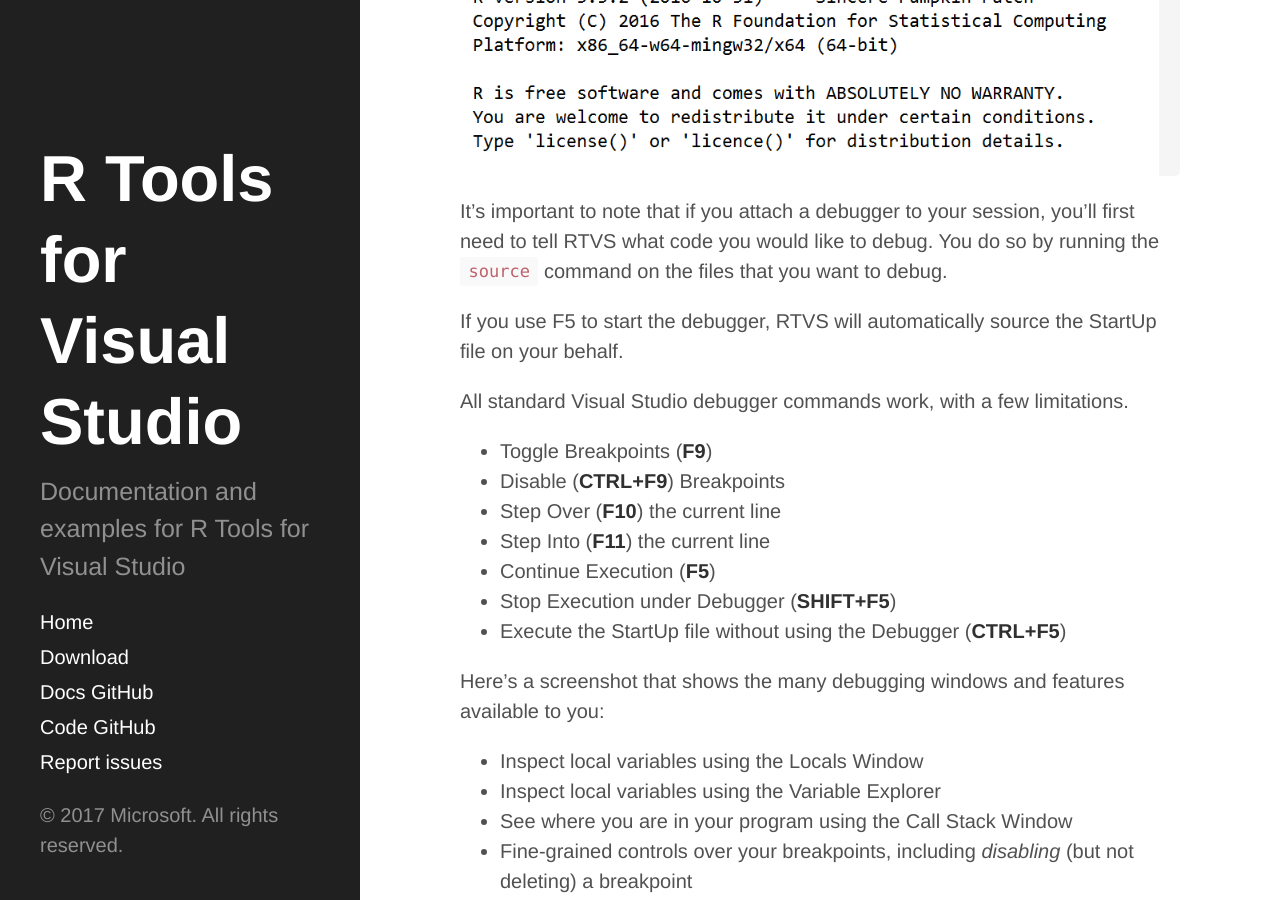
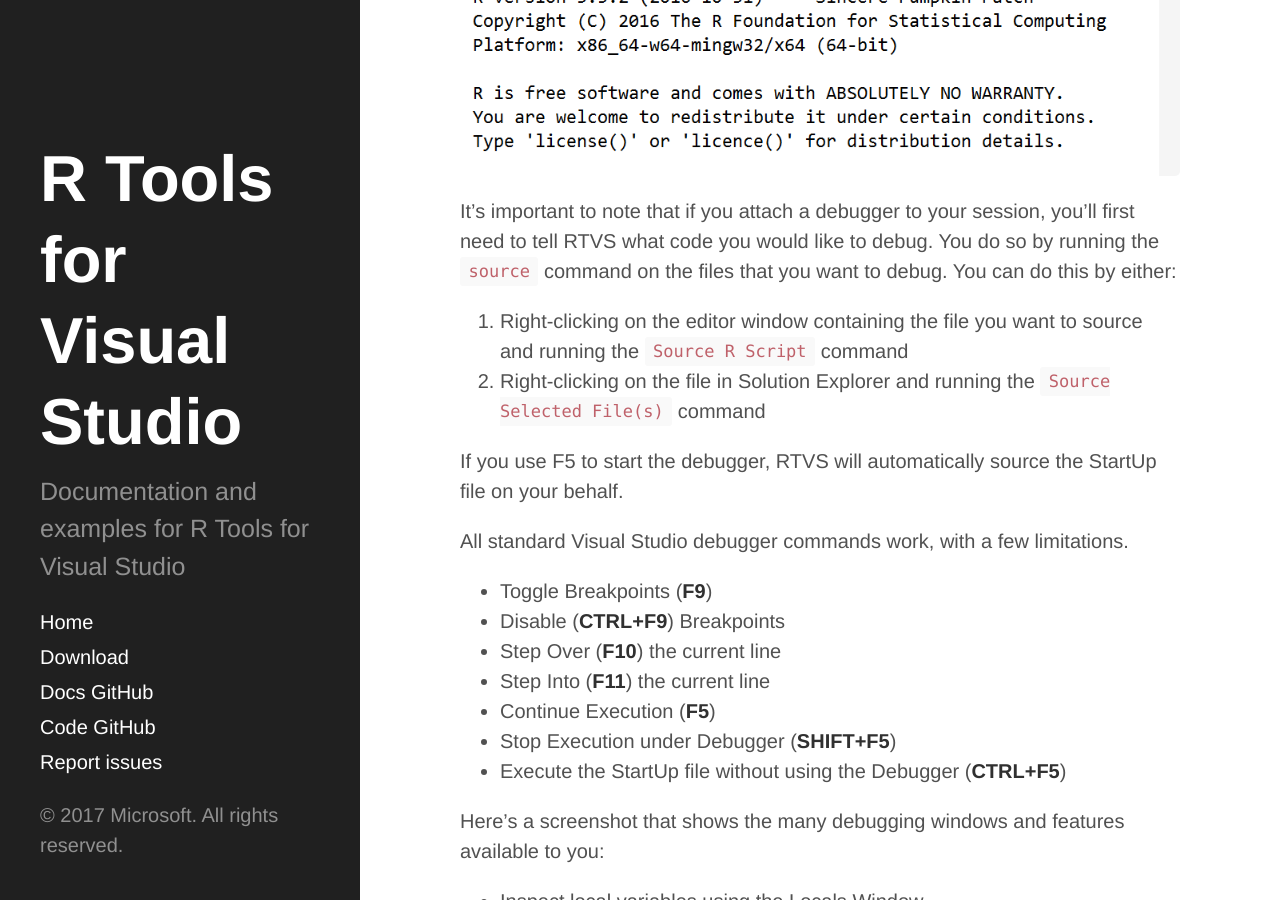
Before and after one commit to microsoft/RTVS-docs, a Jekyll site: the page built from debugging.md, in a window 1280 px wide and 900 px high, scrolled down 2493 px. Built offline with Jekyll 4.4.1, drawn with Linux system fonts in a browser that asks for light colours; our own code applies the rules of GitHub Pages for plain Markdown files.

Commit message:
Updated per Pavel's feedback

```diff
--- a/debugging.md
+++ b/debugging.md
@@ -39,7 +39,12 @@
 
 It's important to note that if you attach a debugger to your session, you'll
 first need to tell RTVS what code you would like to debug. You do so by running
-the `source` command on the files that you want to debug.
+the `source` command on the files that you want to debug. You can do this by either:
+
+1. Right-clicking on the editor window containing the file you want to source
+   and running the `Source R Script` command
+1. Right-clicking on the file in Solution Explorer and running the `Source
+   Selected File(s)` command
 
 If you use F5 to start the debugger, RTVS will automatically source the StartUp
 file on your behalf.
```
